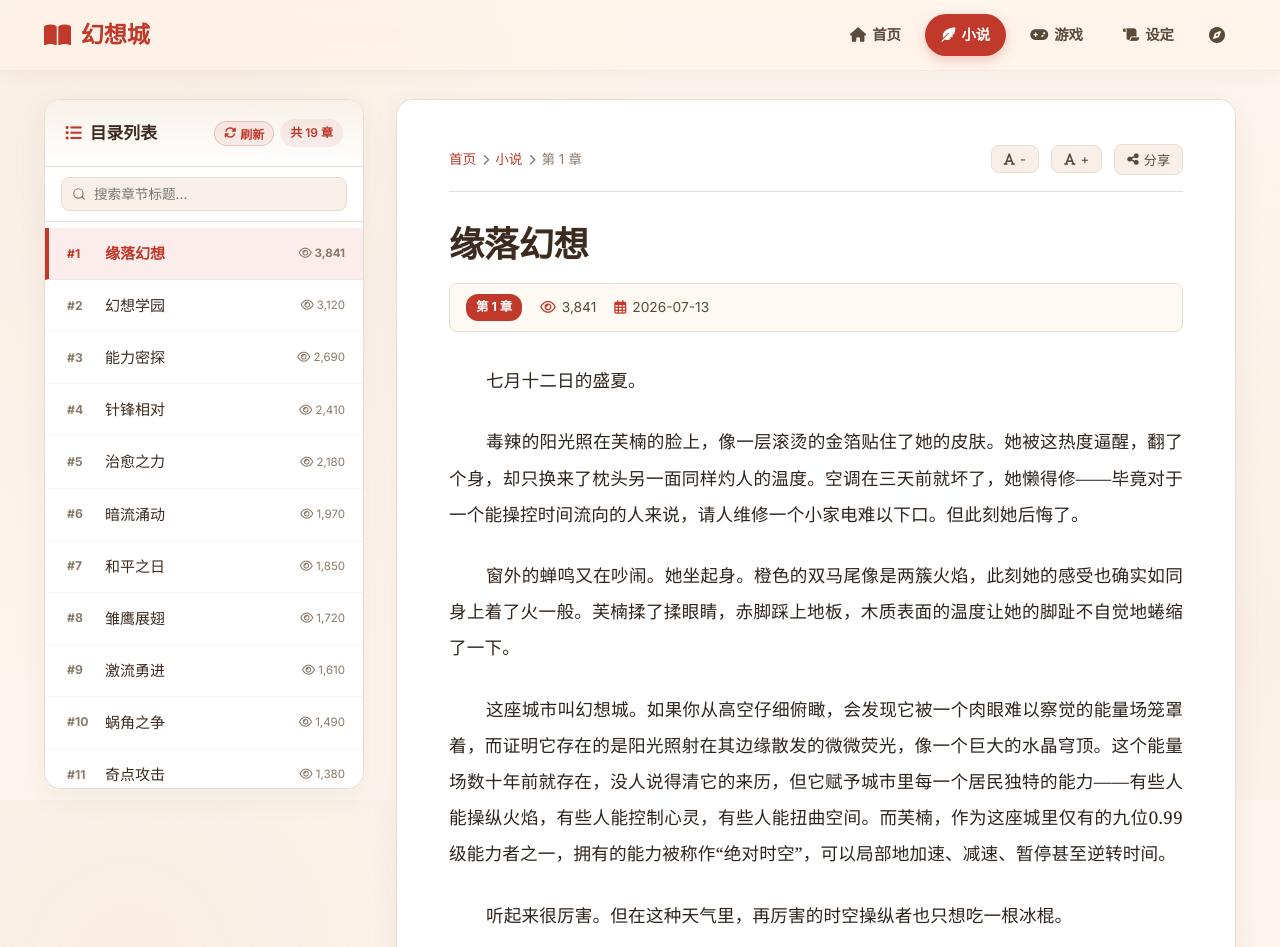
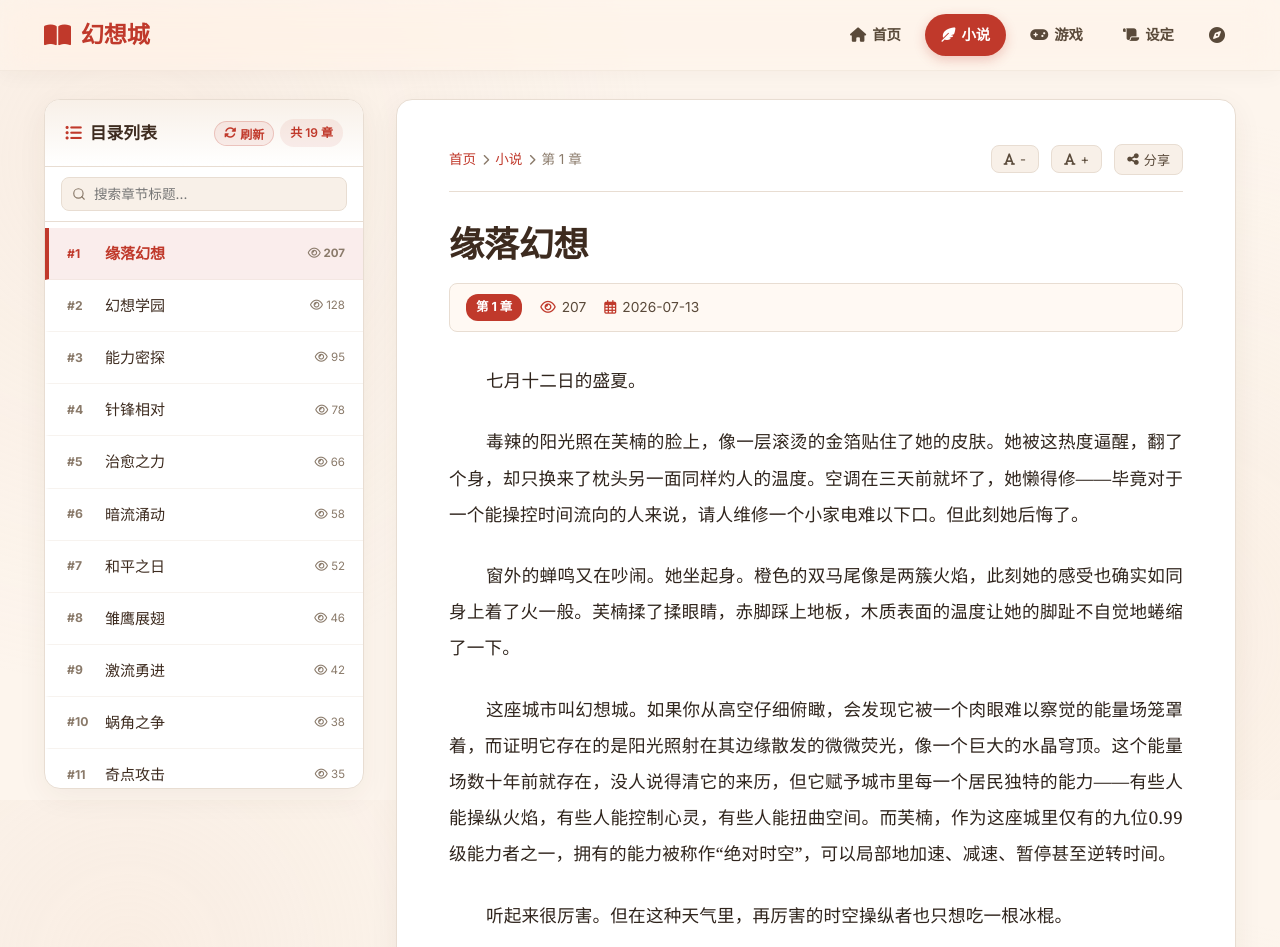
Before and after one commit to XRJprogram/FantasyCity, a plain HTML site: page novel.html in a window 1280 px wide. Shown: the top 947 px of the page. Drawn offline with nearby package versions, Linux system fonts and the light colour scheme; no server answers.

Commit message:
fix: adjust chapter view baselines to realistic distribution (ch 1 ~200, rest in tens)

```diff
--- a/novel.html
+++ b/novel.html
@@ -822,10 +822,10 @@
             REST_TOKEN: 'gQAAAAAAA0dzAAIgcDFmYTZmYjNhNjUyNTI0NDBkYTFjNDEzNjY5M2Y4ZjVmNg',
             cache: {},
             baseTable: [
-                3840, 3120, 2690, 2410, 2180,
-                1970, 1850, 1720, 1610, 1490,
-                1380, 1260, 1150, 1080, 960,
-                890, 830
+                206, 128, 95, 78, 66,
+                58, 52, 46, 42, 38,
+                35, 31, 28, 25, 22,
+                19, 16
             ],
 
             getKey(index, title) {
@@ -833,7 +833,7 @@
             },
 
             getBaseViews(index) {
-                return this.baseTable[index] !== undefined ? this.baseTable[index] : Math.max(500, 800 - index * 20);
+                return this.baseTable[index] !== undefined ? this.baseTable[index] : Math.max(10, 30 - index);
             },
 
             // 批量从 Redis 云端 MGET 拉取所有章节当前最新观看数
```
